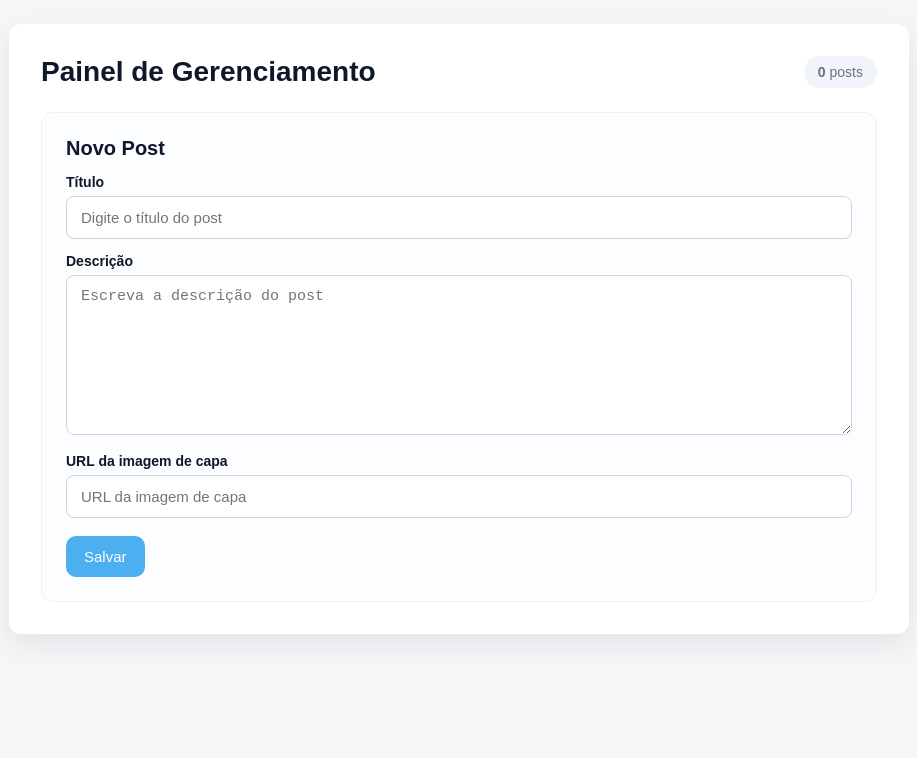
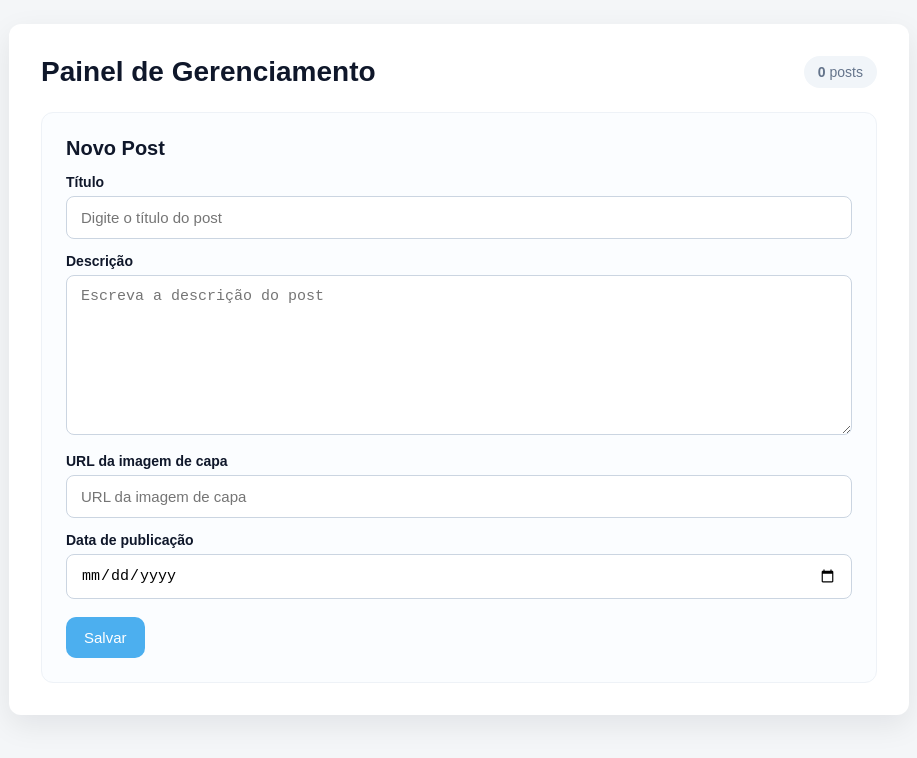
Before and after one commit to paulinhodeveloper/painelpostagem, a React (Vite) app: page / in a window 1280 px wide. Shown: the top 758 px of the page, without its empty margins (181-1098 px from the left). Built offline with nearby package versions, Linux system fonts and the light colour scheme.

Commit message:
M02S09 ex3

```diff
--- a/src/App.tsx
+++ b/src/App.tsx
@@ -4,7 +4,8 @@ import "./index.css";
 function App() {
   const [titulo, setTitulo] = useState("");
   const [descricao, setDescricao] = useState("");
-  const [imagemUrl, setImagemUrl] = useState(""); // 👈 novo estado
+  const [imagemUrl, setImagemUrl] = useState("");
+  const [dataPublicacao, setDataPublicacao] = useState("");
   const [postsCount, setPostsCount] = useState(0);
 
   const handleSubmit = (e: React.FormEvent) => {
@@ -18,12 +19,14 @@ function App() {
       titulo,
       descricao,
       imagemUrl,
+      dataPublicacao,
     });
 
     alert("Post criado com sucesso!");
     setTitulo("");
     setDescricao("");
     setImagemUrl("");
+    setDataPublicacao("");
     setPostsCount((c) => c + 1);
   };
 
@@ -67,6 +70,14 @@ function App() {
           onChange={(e) => setImagemUrl(e.target.value)}
         />
 
+        <label htmlFor="dataPublicacao">Data de publicação</label>
+        <input
+          id="dataPublicacao"
+          type="date"
+          value={dataPublicacao}
+          onChange={(e) => setDataPublicacao(e.target.value)}
+        />
+
         <button type="submit">Salvar</button>
       </form>
     </div>
```
